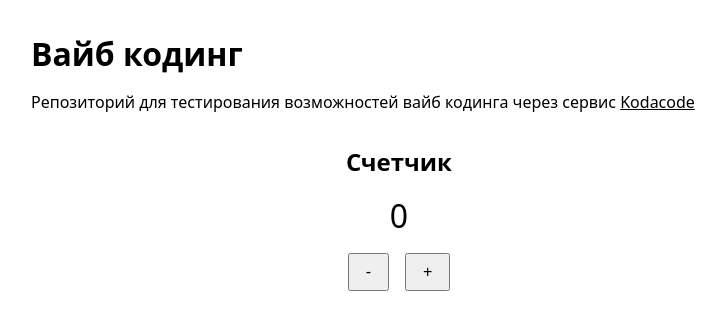
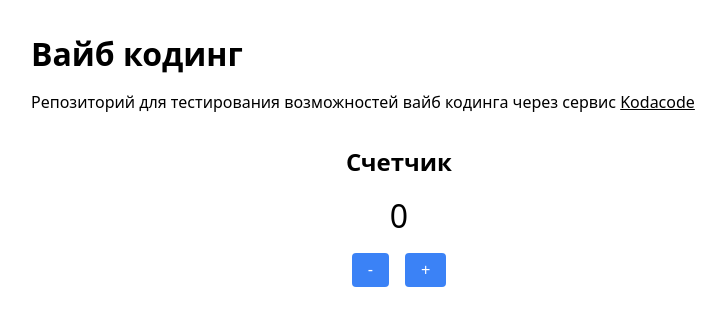
Before and after one commit to tomasevich/vibe-coding, a Next.js app: page / in a window 1280 px wide. Shown: the top 330 px of the page, without its empty margins (241-966 px from the left). Built offline with nearby package versions, Linux system fonts and the light colour scheme.

Commit message:
style(component): refactor сounter styles using css modules

```diff
--- /dev/null
+++ b/app/components/Counter.module.css
@@ -0,0 +1,48 @@
+/* CSS-переменные для тем и переиспользуемых значений */
+:root {
+  --counter-font-size: 2rem;
+  --counter-margin: 2rem 0;
+  --button-padding: 0.5rem 1rem;
+  --button-font-size: 1rem;
+  --button-gap: 1rem;
+  --text-align: center;
+}
+
+.counterContainer {
+  text-align: var(--text-align);
+  margin: var(--counter-margin);
+}
+
+.title {
+  margin-bottom: 1rem;
+}
+
+.count {
+  font-size: var(--counter-font-size);
+  margin: 1rem 0;
+}
+
+.buttonGroup {
+  display: flex;
+  gap: var(--button-gap);
+  justify-content: var(--text-align);
+}
+
+.button {
+  padding: var(--button-padding);
+  font-size: var(--button-font-size);
+  cursor: pointer;
+  border: none;
+  border-radius: 4px;
+  background-color: #3b82f6;
+  color: white;
+  transition: background-color 0.2s;
+}
+
+.button:hover {
+  background-color: #2563eb;
+}
+
+.button:active {
+  background-color: #1d4ed8;
+}
--- a/app/components/Counter.tsx
+++ b/app/components/Counter.tsx
@@ -1,33 +1,20 @@
 'use client'
 
 import { useState } from 'react'
+import styles from './Counter.module.css'
 
 export default function Counter() {
   const [count, setCount] = useState<number>(0)
 
   return (
-    <div style={{ textAlign: 'center', margin: '2rem 0' }}>
-      <h2>Счетчик</h2>
-      <p style={{ fontSize: '2rem', margin: '1rem 0' }}>{count}</p>
-      <div style={{ display: 'flex', gap: '1rem', justifyContent: 'center' }}>
-        <button
-          onClick={() => setCount(count - 1)}
-          style={{
-            padding: '0.5rem 1rem',
-            fontSize: '1rem',
-            cursor: 'pointer',
-          }}
-        >
+    <div className={styles.counterContainer}>
+      <h2 className={styles.title}>Счетчик</h2>
+      <p className={styles.count}>{count}</p>
+      <div className={styles.buttonGroup}>
+        <button onClick={() => setCount(count - 1)} className={styles.button}>
           -
         </button>
-        <button
-          onClick={() => setCount(count + 1)}
-          style={{
-            padding: '0.5rem 1rem',
-            fontSize: '1rem',
-            cursor: 'pointer',
-          }}
-        >
+        <button onClick={() => setCount(count + 1)} className={styles.button}>
           +
         </button>
       </div>
```
Also changed, not shown: 1 other file (tests, documents, lock files or other folders).
